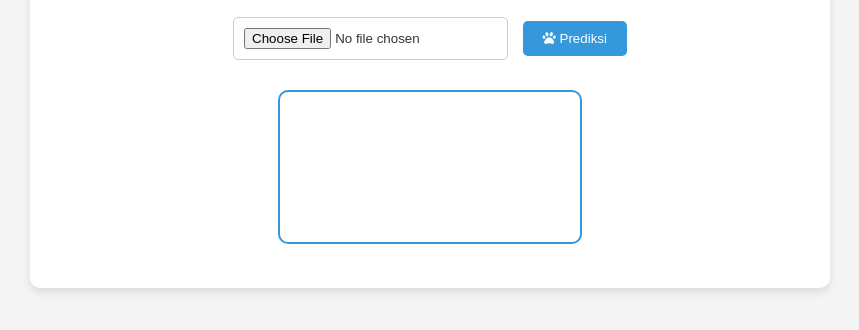
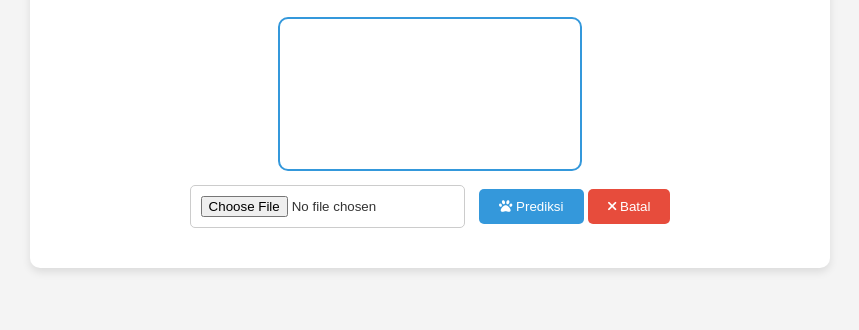
Before and after one commit to ghifarullah19/deteksi-penyakit-kulit-pada-kucing, a plain HTML site: page index.html in a window 1280 px wide. Shown: the part 80-410 px from the top of the page, without its empty margins (210-1069 px from the left). Drawn offline with nearby package versions, Linux system fonts and the light colour scheme.

Commit message:
perbaikan pada tampilan website

```diff
--- a/index.html
+++ b/index.html
@@ -14,18 +14,22 @@
   <div class="container">
     <h1>Deteksi Penyakit Kulit pada Kucing</h1>
 
+    <div id="result"></div>
+
+    <div class="canvas-container">
+      <canvas id="canvas"></canvas>
+    </div>
+
     <div class="input-container">
       <input type="file" id="fileInput" accept="image/*" onchange="loadImagePreview()">
       <button class="btn" onclick="predict()">
         <i class="fas fa-paw"></i> Prediksi
       </button>
+      <button class="btn btn-cancel" onclick="cancelUpload()">
+        <i class="fas fa-times"></i> Batal
+      </button>
     </div>
 
-    <div class="canvas-container">
-      <canvas id="canvas"></canvas>
-    </div>
-
-    <div id="result"></div>
   </div>
 
   <script src="script.js"></script> <!-- script utama -->
--- a/script.js
+++ b/script.js
@@ -29,6 +29,26 @@ function loadImagePreview() {
         ctx.clearRect(0, 0, canvas.width, canvas.height); // Clear previous canvas content
         ctx.drawImage(img, 0, 0, img.width, img.height); // Draw the uploaded image as preview
     };
+}
+
+function cancelUpload() {
+    const fileInput = document.getElementById('fileInput');
+    const canvas = document.getElementById('canvas');
+    const ctx = canvas.getContext('2d');
+    const result = document.getElementById('result');
+
+    // Reset input file
+    fileInput.value = "";
+
+    // Clear canvas
+    ctx.clearRect(0, 0, canvas.width, canvas.height);
+
+    // Reset result text
+    result.innerText = "";
+
+    // Optional: Reset canvas size kecil lagi (kalau mau rapih banget)
+    canvas.width = 320;
+    canvas.height = 320;
 }
 
 async function predict() {
@@ -84,7 +104,7 @@ async function predict() {
                 ctx.strokeRect(x, y, width, height);
 
                 // Menyesuaikan ukuran font berdasarkan lebar kotak prediksi
-                const fontSize = Math.max(12, Math.min(width / 12, 20)); // font size antara 12px dan 20px
+                const fontSize = 28; // font size antara 12px dan 20px
                 ctx.font = `${fontSize}px Arial`;
 
                 ctx.fillText(
--- a/style.css
+++ b/style.css
@@ -57,7 +57,16 @@ input[type="file"] {
 
 /* Canvas Styling */
 .canvas-container {
-  margin-top: 30px;
+  margin-top: 10px;
+  margin-bottom: 10px;
+}
+
+.btn-cancel {
+  background-color: #e74c3c;
+}
+
+.btn-cancel:hover {
+  background-color: #c0392b;
 }
 
 canvas {
```
